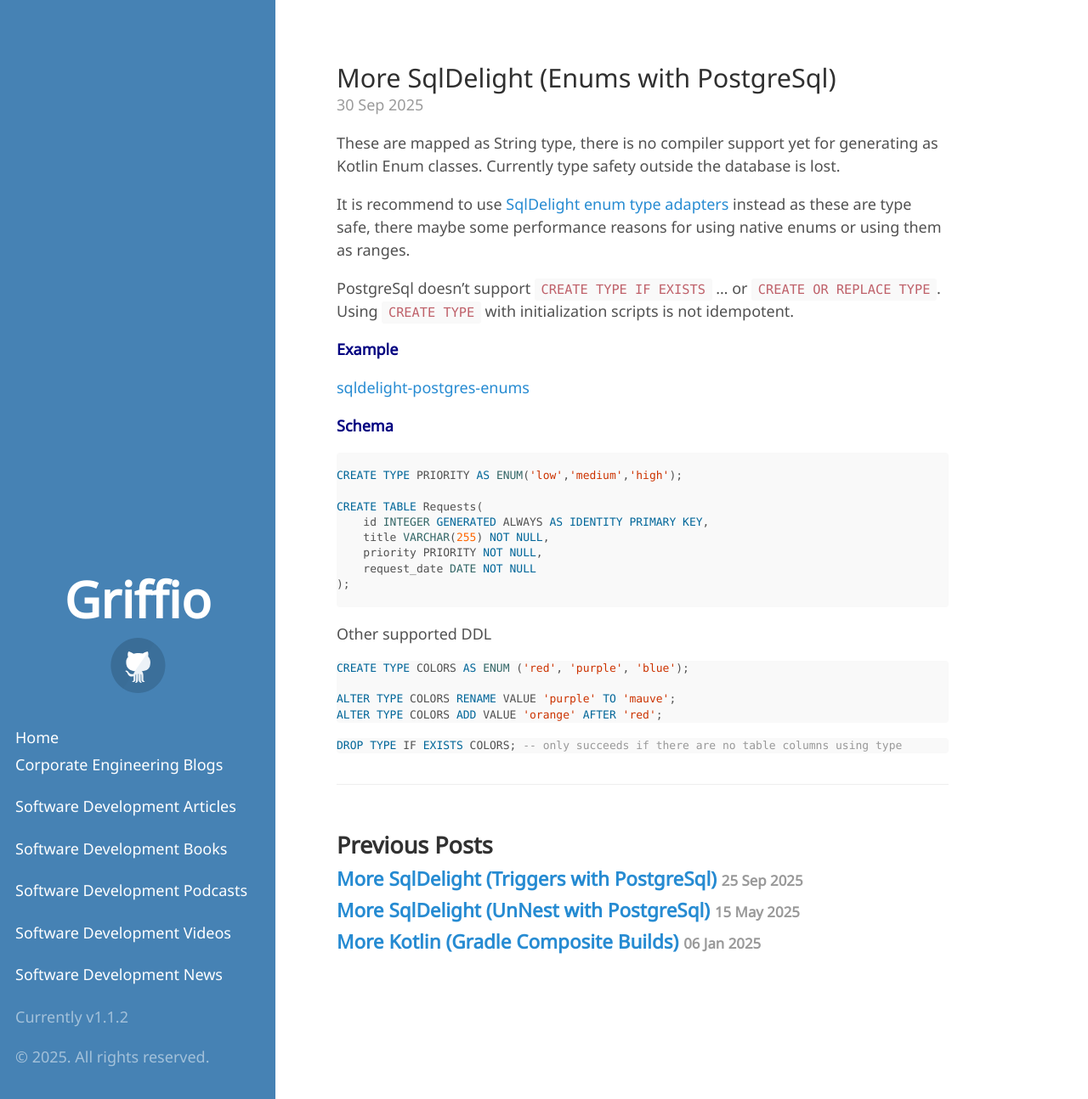
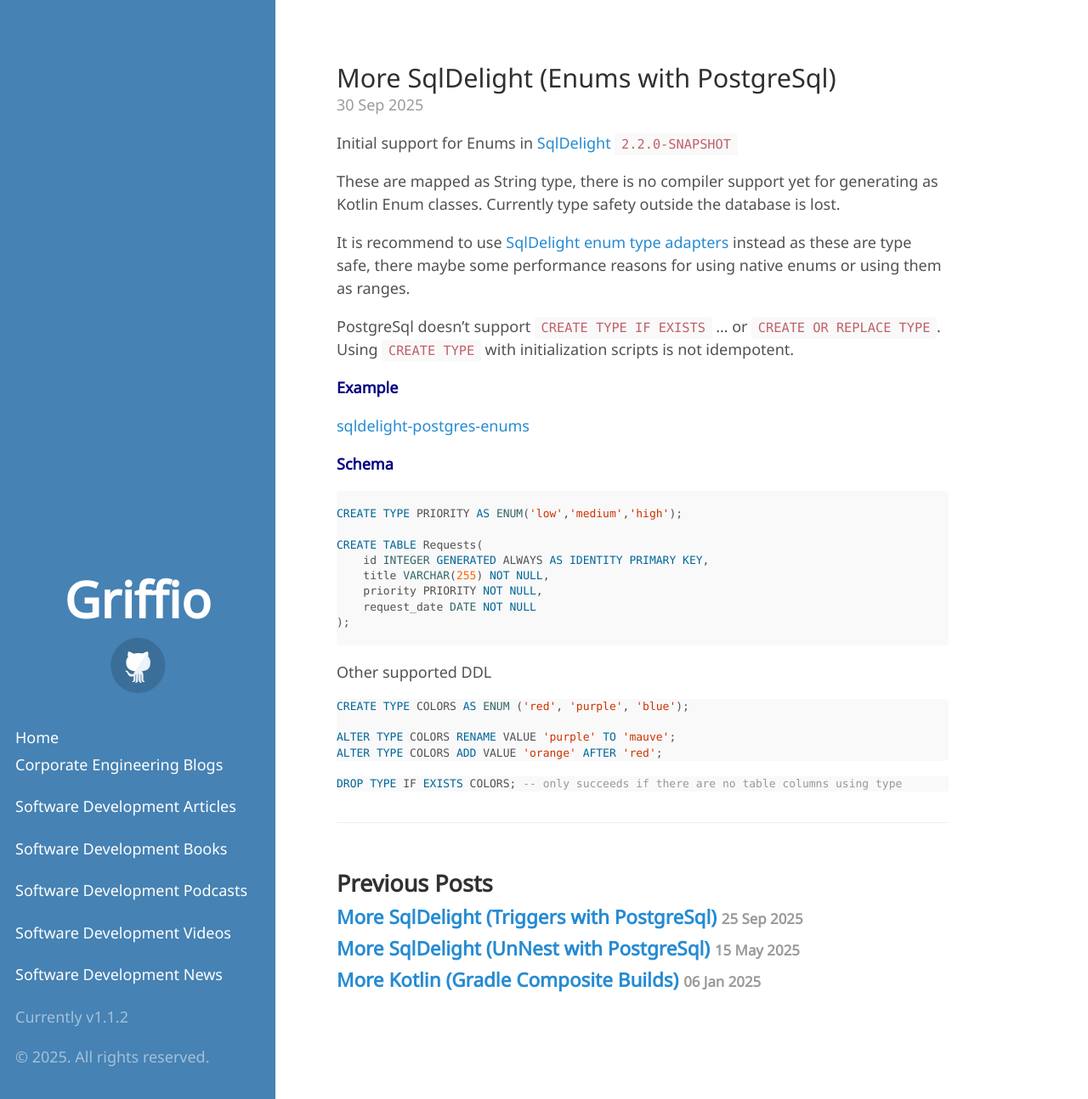
Before and after one commit to griffio/griffio.github.io, a Jekyll site: the page built from _posts/2025-09-30-More-SqlDelight-Enums-With-PostgreSql.md, in a window 1280 px wide and 1294 px high. Shown: the whole window at 85% size. Built offline with Jekyll 4.4.1, drawn with Linux system fonts in a browser that asks for light colours; some web fonts are replaced.

Commit message:
Update 2025-09-30-More-SqlDelight-Enums-With-PostgreSql.md

```diff
--- a/_posts/2025-09-30-More-SqlDelight-Enums-With-PostgreSql.md
+++ b/_posts/2025-09-30-More-SqlDelight-Enums-With-PostgreSql.md
@@ -6,6 +6,8 @@
 published: true
 summary: sqldelight postgresql support for enums
 ---
+
+Initial support for Enums in [SqlDelight](https://github.com/sqldelight/sqldelight) `2.2.0-SNAPSHOT`
 
 These are mapped as String type, there is no compiler support yet for generating as Kotlin Enum classes. Currently type safety outside the database is lost.
 
```
